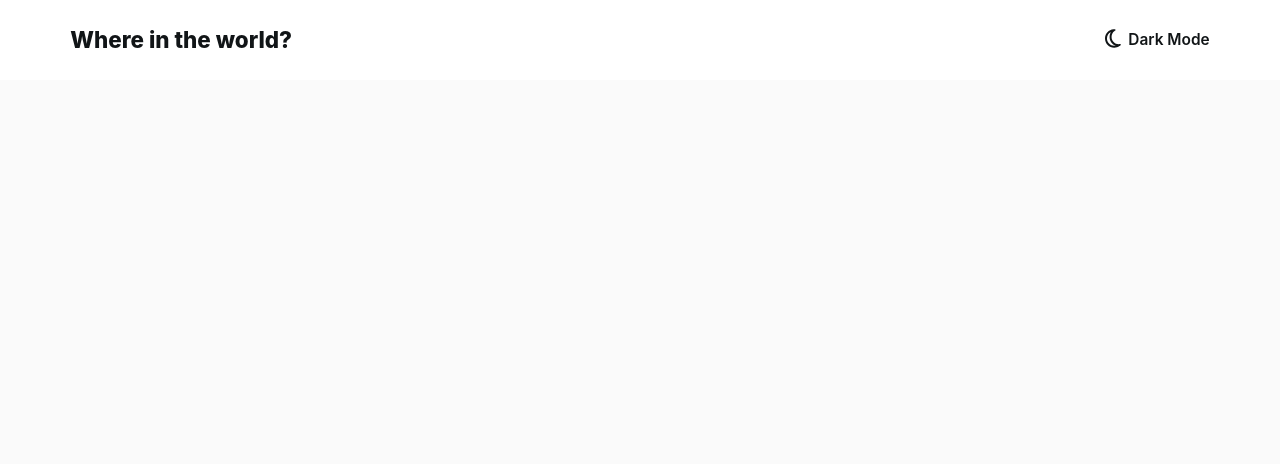
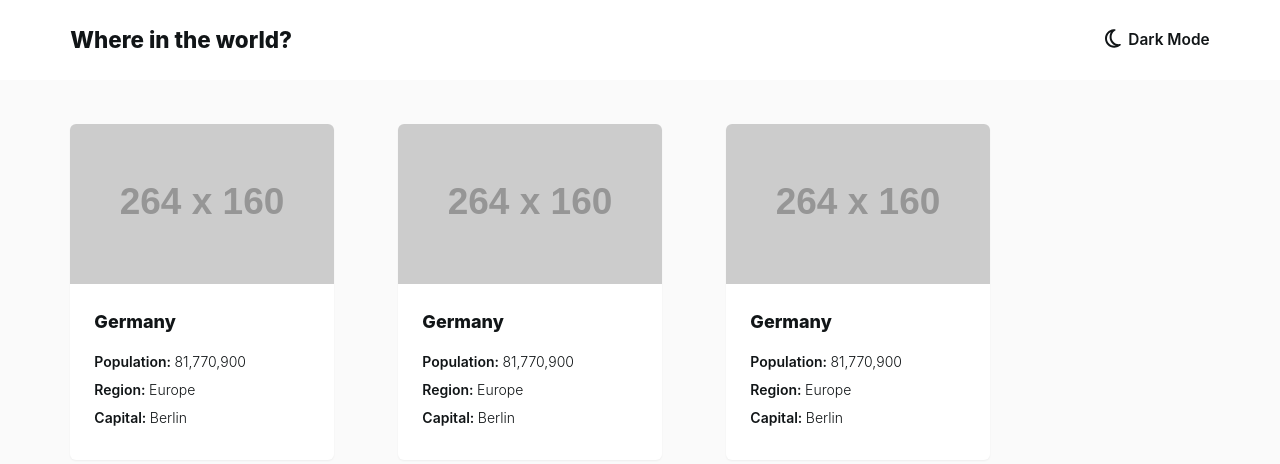
Before and after one commit to VDenchev/rest-countries, a React (Create React App) app: page / in a window 1280 px wide. Shown: the top 464 px of the page. Built offline with nearby package versions, Linux system fonts and the light colour scheme.

Commit message:
Add static Countries page

```diff
--- a/src/App.jsx
+++ b/src/App.jsx
@@ -1,10 +1,14 @@
 import React from "react"
 import Title from "./Components/Title.jsx"
+import Countries from "./Pages/Countries.jsx"
 
 function App() {
 	return (
-		<div className="bg-light-bg min-h-screen max-h-fit w-full pb-4">
+		<div className="bg-light-bg min-h-screen max-h-fit w-full">
 			<Title>Where in the world?</Title>
+			<main className="px-[clamp(1rem,6.01vw-0.41rem,5rem)] py-[clamp(1.5rem,2.25vw+0.97rem,3rem)]">
+				<Countries />
+			</main>
 		</div>
 	)
 }
--- /dev/null
+++ b/src/Pages/Countries.jsx
@@ -0,0 +1,14 @@
+import React from "react"
+import Card from "../Components/Card.jsx"
+
+const Countries = () => {
+	return (
+		<div className="flex flex-wrap justify-center sm:justify-start gap-10 md:gap-16">
+			<Card />
+			<Card />
+			<Card />
+		</div>
+	)
+}
+
+export default Countries
```
